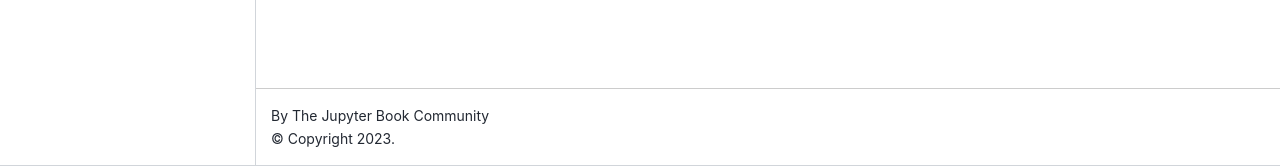
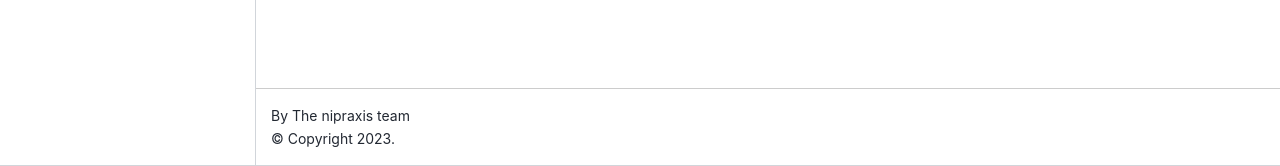
Before and after one commit to nipraxis/nipraxis.github.io, a Jupyter Book: the page built from intro.md, in a window 1280 px wide. Shown: the part 734-900 px from the top of the page. Built offline with Jupyter Book 1.0.4 settings and Sphinx 7.4.7 and the Sphinx Book theme 1.1.4, drawn with Linux system fonts in a browser that asks for light colours; pages that are not in the unit, such as notebooks, are missing from menus; part of the change alters nothing that is shown.

```diff
--- a/_config.yml
+++ b/_config.yml
@@ -1,29 +1,40 @@
 # Book settings
 # Learn more at https://jupyterbook.org/customize/config.html
 
-title: My sample book
-author: The Jupyter Book Community
+title: Practical Neuroimaging
+author: The nipraxis team
 logo: logo.png
 
 # Force re-execution of notebooks on each build.
 # See https://jupyterbook.org/content/execute.html
 execute:
-  execute_notebooks: force
+  # 'cache' attempts to cache the results.
+  # 'auto' appears to be safer.
+  execute_notebooks: auto
+  timeout: 120
+
+exclude_patterns: [README.md, todo.md, _scripts, _to_port]
 
 # Define the name of the latex output file for PDF builds
 latex:
   latex_documents:
-    targetname: book.tex
+    targetname: nipraxis.tex
 
 # Add a bibtex file so that we can create citations
 bibtex_bibfiles:
   - references.bib
 
-# Information about where the book exists on the web
+html:
+  # favicon: images/dsfe_favicon.ico
+  home_page_in_navbar: false
+  use_edit_page_button: true
+  use_repository_button: true
+  use_issues_button: true
+  baseurl: https://nipraxis.github.io
+
 repository:
-  url: https://github.com/executablebooks/jupyter-book  # Online location of your book
-  path_to_book: docs  # Optional path to your book, relative to the repository root
-  branch: master  # Which branch of the repository should be used when creating links (optional)
+  url: https://github.com/nipraxis/nipraxis.github.io
+  branch: main
 
 # Add GitHub buttons to your book
 # See https://jupyterbook.org/customize/config.html#add-a-link-to-your-repository
```
Also changed, not shown: 1 other file.
